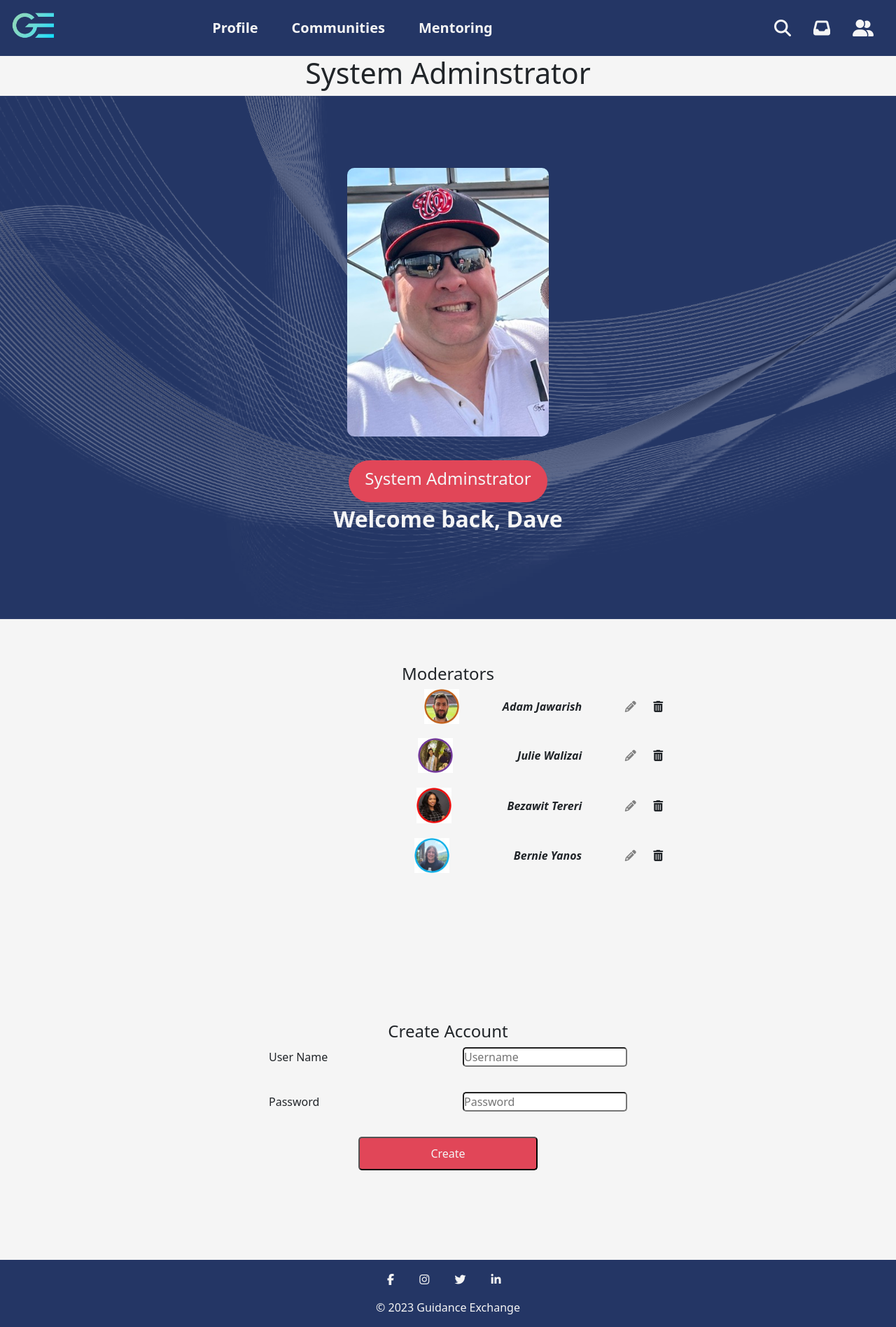
After one commit to davescoins/Guidance-Exchange, a PHP site: page /sysadmin3.php in a window 1280 px wide. The commit adds this page. Shown: the whole page at 70% size. Run offline with PHP 8.4, Linux system fonts and the light colour scheme; some libraries are stand-ins or nearby versions.

Commit message:
system adminstrator page 99% complete

```diff
--- a/css/sysadmin2.css
+++ b/css/sysadmin2.css
@@ -20,6 +20,7 @@ body {
     width: 100%;
     min-height: 100vh;
     display: flex;
+    flex-direction: column;
     align-items: center;
     justify-content: center;
     background-color: #f5f5f5;
@@ -161,7 +162,6 @@ nav {
   .navbar-nav .nav-link.active:hover {
     color: #000;
   }
-
     .admin-pic {
     padding: 8% 5%;
     background-color: #243665;
@@ -169,33 +169,88 @@ nav {
     display: flex;
     align-items: center;
     justify-content: center;
+    flex-direction: column;
+    background-image: url(../img/abstract-lines-pattern_trans.png);
+    background-repeat: no-repeat;
+    background-position: center;
+    background-size: cover;
+  }
+  .davesysadmin{
+    width: 25%;
+    border-radius: 10px;
   }
 
-  .davesysadmin{
-    width: 25%;
+  .jobtitle{
+    margin-top: 3%;
+    background: #E14658;
+    padding: 1% 2%;
+    border-radius: 60px;
+    color: #f5f5f5;
+
+  }
+  .greeting{
+    color: #f5f5f5;
+    font-size: 2rem;
+    font-weight: 600;
   }
 
   #moderatorpics {
-   display:flex;
+    display: flex;
     align-items: center;
-   justify-content: space-around;
+    justify-content: space-between;
     flex-direction: column;
+    width: 80%;
+    margin: 5% 0;
+  }
+
+  .admin-pic h2 {
+    color: #f5f5f5;
   }
 
 h2 {
-    font-size: 1rem;
+    font-size: 1.5rem;
     color: #212529;
 }
 
 .moderator {
   display: flex;
   align-items: center;
-    justify-content: space-between;
+  justify-content: flex-end;
   width: 60%;
   margin-bottom: 2%;
+
+}
+
+.firstimg {
+  margin-right: 10%;
+}
+
+.secondimg {
+  margin-right: 15%;
+}
+
+.thirdimg {
+  margin-right: 13%;
+}
+
+.fourthimg {
+  margin-right: 15%;
 }
 
 
+    em {
+      margin-right: 10%;
+    }
+
+  #pencil{
+    color: grey;
+    margin-right: 4%;
+    transition: all .5s;
+  }
+
+  #pencil:hover {
+    color: #212529;
+  }
   /* Footer */
 
   footer {
--- /dev/null
+++ b/sysadmin3.php
@@ -0,0 +1,110 @@
+<!DOCTYPE html>
+<html lang="en">
+<head>
+  <meta charset="UTF-8" />
+  <meta http-equiv="X-UA-Compatible" content="IE=edge" />
+  <meta name="viewport" content="width=device-width, initial-scale=1.0" />
+  <title>Navbar Template</title>
+  <link href="https://cdn.jsdelivr.net/npm/bootstrap@5.3.0/dist/css/bootstrap.min.css" rel="stylesheet" integrity="sha384-9ndCyUaIbzAi2FUVXJi0CjmCapSmO7SnpJef0486qhLnuZ2cdeRhO02iuK6FUUVM" crossorigin="anonymous" />
+  <link rel="stylesheet" href="css/sysadmin2.css" />
+</head>
+<body>
+<header>
+  <nav class="navbar navbar-expand-lg navbar-light">
+    <div class="container-fluid">
+      <a class="navbar-brand" href="home.php"><img src="img/logo_gradient.png" alt="Guidance Exchange Logo" height="70" /></a>
+      <button class="navbar-toggler" type="button" data-bs-toggle="collapse" data-bs-target="#navbarSupportedContent" aria-controls="navbarSupportedContent" aria-expanded="false" aria-label="Toggle navigation">
+        <i class="fas fa-bars"></i>
+      </button>
+      <div class="collapse navbar-collapse" id="navbarSupportedContent">
+        <ul class="navbar-nav me-auto mb-2 mb-lg-0">
+          <li class="nav-item">
+            <a class="nav-link highlight-link nav-text px-4" href="#">Profile</a>
+          </li>
+          <li class="nav-item">
+            <a class="nav-link highlight-link nav-text px-4" href="#">Communities</a>
+          </li>
+          <li class="nav-item">
+            <a class="nav-link highlight-link nav-text px-4" href="#">Mentoring</a>
+          </li>
+        </ul>
+        <ul class="navbar-nav d-flex flex-row me-1">
+          <li class="nav-item me-3 me-lg-0 px-2">
+            <a class="nav-link" href="#"><i class="fa-solid fa-magnifying-glass fa-xl"></i></i></i></a>
+          </li>
+          <li class="nav-item me-3 me-lg-0 px-2">
+            <a class="nav-link" href="#"><i class="fa-solid fa-inbox fa-xl"></i></i></a>
+          </li>
+          <li class="nav-item me-3 me-lg-0 px-2">
+            <a class="nav-link" href="#"><i class="fa-solid fa-user-group fa-xl"></i></i></a>
+          </li>
+        </ul>
+      </div>
+    </div>
+  </nav>
+</header>
+  <!-- Content Section -->
+  <h1>System Adminstrator</h1>
+      <!-- <table id="systemadmin"> -->
+          <div class="admin-pic">
+              <img class="davesysadmin" src="img/dave2.jpeg" width= "100" alt = "davesphoto">
+              <div class="jobtitle"><h2>System Adminstrator</h2></div>
+              <div class="greeting"><p>Welcome back, <span id= "username">Dave</span></p></div>
+        </div>
+        <div id = "moderatorpics">
+            <h2>Moderators</h2>
+            <div class="moderator">
+                <img class="firstimg" src ="img/adamjawarishpic.jpg" width=  "50" alt = "Adam Jawarish"/><em><b>Adam Jawarish</b></em>
+                <i class="fa-solid fa-pencil" id="pencil"></i>
+                <i class="fa-solid fa-trash-can"></i>
+            </div>
+            <div class="moderator">
+                <img class="secondimg" src ="img/JulieWpic.jpg" width=  "50" alt = "Juile Walizai"/><em><b>Julie Walizai</b></em>
+                <i class="fa-solid fa-pencil" id="pencil"></i>
+                <i class="fa-solid fa-trash-can"></i>
+            </div>
+            <div class="moderator">
+                <img class="thirdimg" src ="img/bezaterpic.jpg" width=  "50" alt = "Bezawit Tereri"/><em><b>Bezawit Tereri</b></em>
+                <i class="fa-solid fa-pencil" id="pencil"></i>
+                <i class="fa-solid fa-trash-can"></i>
+            </div>
+            <div class="moderator">
+                <img class="fourthimg" src ="img/berineyanpic.jpg" width=  "50" alt = "Bernie Yanos"/><em><b>Bernie Yanos</b></em>
+                <i class="fa-solid fa-pencil" id="pencil"></i>
+                <i class="fa-solid fa-trash-can"></i>
+             </div>
+
+      <script src="https://cdn.jsdelivr.net/npm/bootstrap@5.3.0/dist/js/bootstrap.bundle.min.js" integrity="sha384-geWF76RCwLtnZ8qwWowPQNguL3RmwHVBC9FhGdlKrxdiJJigb/j/68SIy3Te4Bkz" crossorigin="anonymous"></script>
+      <script src="https://code.jquery.com/jquery-3.7.0.min.js" integrity="sha256-2Pmvv0kuTBOenSvLm6bvfBSSHrUJ+3A7x6P5Ebd07/g=" crossorigin="anonymous"></script>
+      <!-- <script src="https://kit.fontawesome.com/c5863419fe.js" crossorigin="anonymous"></script> -->
+    </div>
+    <form action="">
+        <h2>Create Account</h2>
+        <div class="form-element">
+            <label for="Username">User Name</label>
+            <input type="text" placeholder="Username">
+        </div>
+        <div class="form-element">
+            <label for="Password">Password</label>
+            <input type="Password" placeholder="Password">
+        </div>
+        <button type="submit">Create</button>
+    </form>
+  <script src="https://cdn.jsdelivr.net/npm/bootstrap@5.3.0/dist/js/bootstrap.bundle.min.js" integrity="sha384-geWF76RCwLtnZ8qwWowPQNguL3RmwHVBC9FhGdlKrxdiJJigb/j/68SIy3Te4Bkz" crossorigin="anonymous"></script>
+  <script src="https://code.jquery.com/jquery-3.7.0.min.js" integrity="sha256-2Pmvv0kuTBOenSvLm6bvfBSSHrUJ+3A7x6P5Ebd07/g=" crossorigin="anonymous"></script>
+  <script src="https://kit.fontawesome.com/c5863419fe.js" crossorigin="anonymous"></script>
+</body>
+<footer>
+  <nav class="navbar">
+    <div class="mx-auto">
+      <div class="my-3">
+        <a href="https://www.facebook.com/" class="mx-3"><i class="fa fa-facebook"></i></a>
+        <a href="https://www.instagram.com/" class="mx-3"><i class="fa fa-instagram"></i></a>
+        <a href="https://www.twitter.com/" class="mx-3"><i class="fa fa-twitter"></i></a>
+        <a href="https://www.linkedin.com" class="mx-3"><i class="fa fa-linkedin"></i></a>
+      </div>
+      <div class="footer-text text-center pb-3">© 2023 Guidance Exchange</div>
+    </div>
+  </nav>
+</footer>
+</html>
```
Also changed, not shown: css/sysadmin.css (deleted, +0 -109 lines), sysadmin.php (deleted, +0 -95 lines), sysadmin2.php (deleted, +0 -100 lines), img/abstract-lines-pattern_trans.png (added), img/pencil.jpeg (deleted), img/trashcan.jpeg (deleted). Lines whose indentation alone changed are shown as unchanged.
